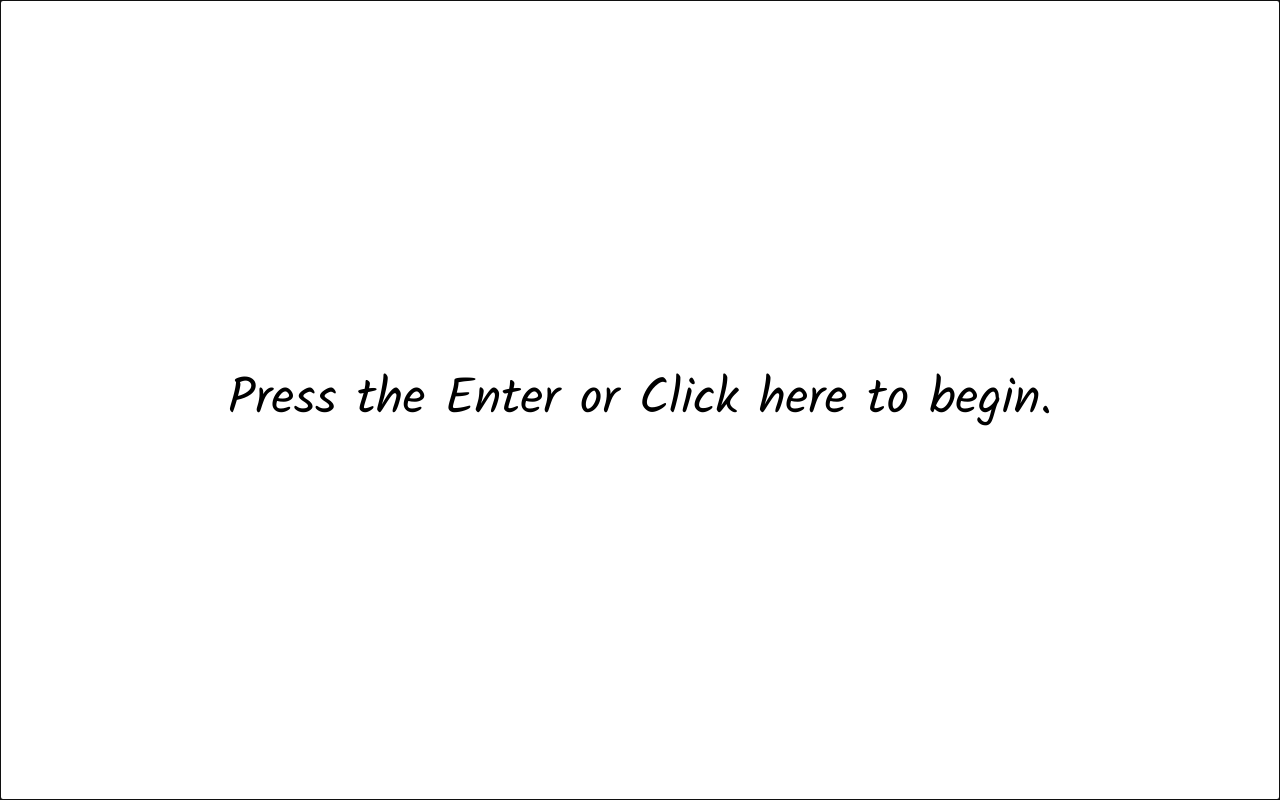
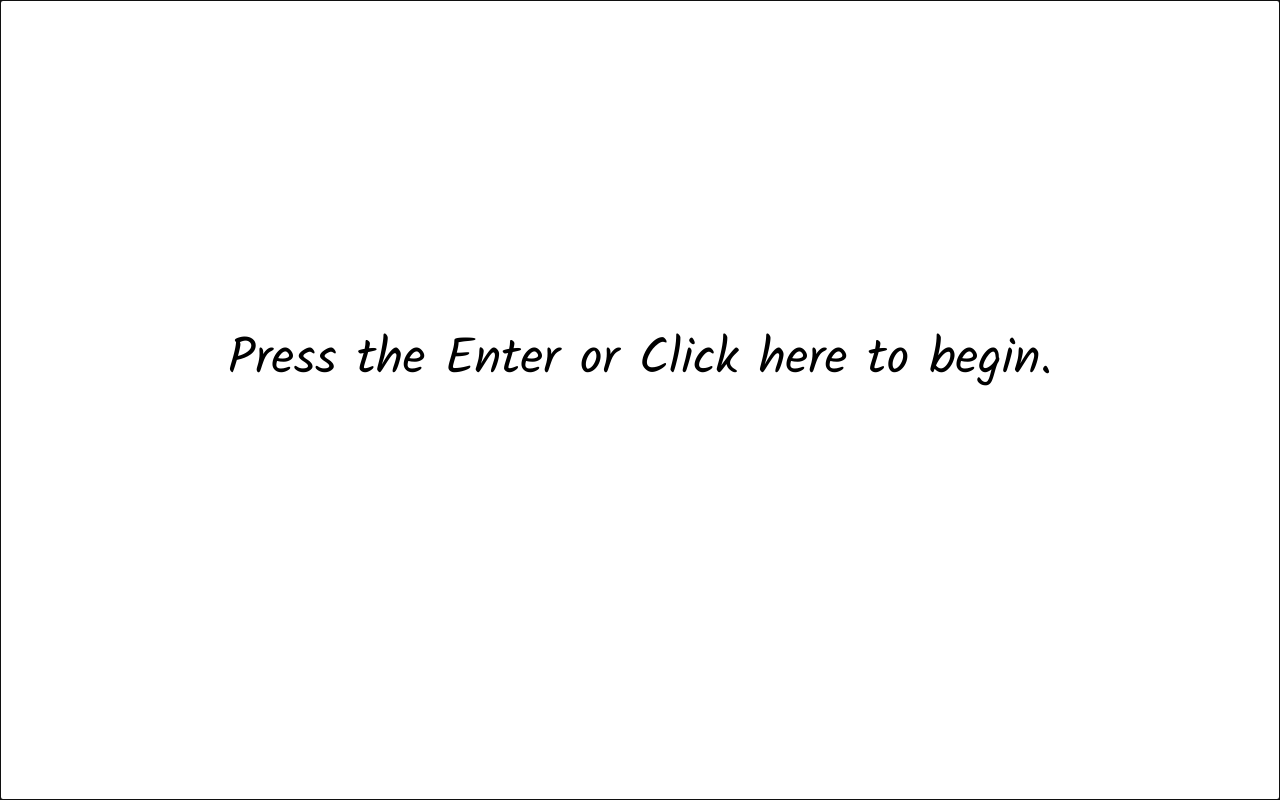
Before and after one commit to RookieMasterrr/simple-english, a Vue app: page / in a window 1280 px wide. Built offline with nearby package versions, Linux system fonts and the light colour scheme.

Commit message:
适配手机

```diff
--- a/src/App.vue
+++ b/src/App.vue
@@ -312,8 +312,8 @@ dialog {
     width: 100%;
     height: 100%;
     text-align: center;
-    line-height: 100vh;
-
+    /* line-height: 100vh; */
+    padding-top: 40vh;
     font-family: "Kalam", cursive;
     font-size: 50px;
     font-weight: 400;
```
